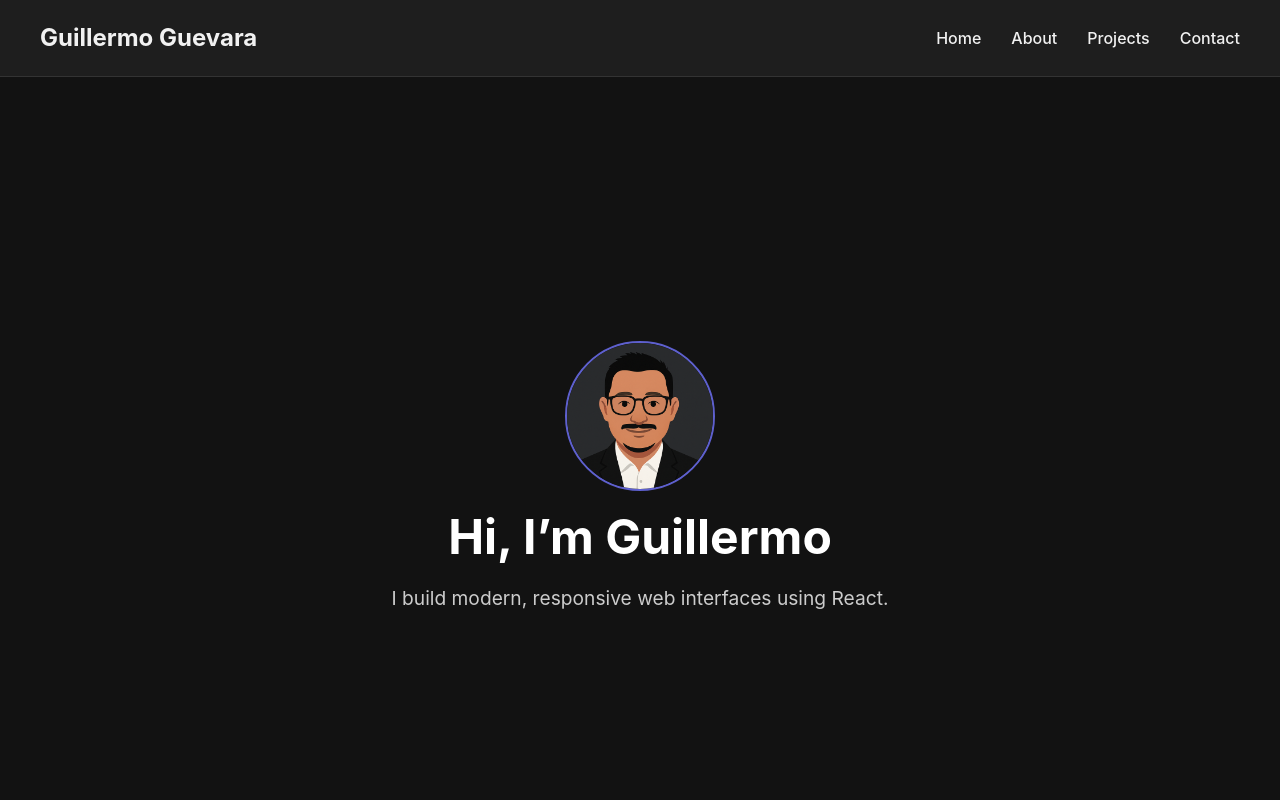
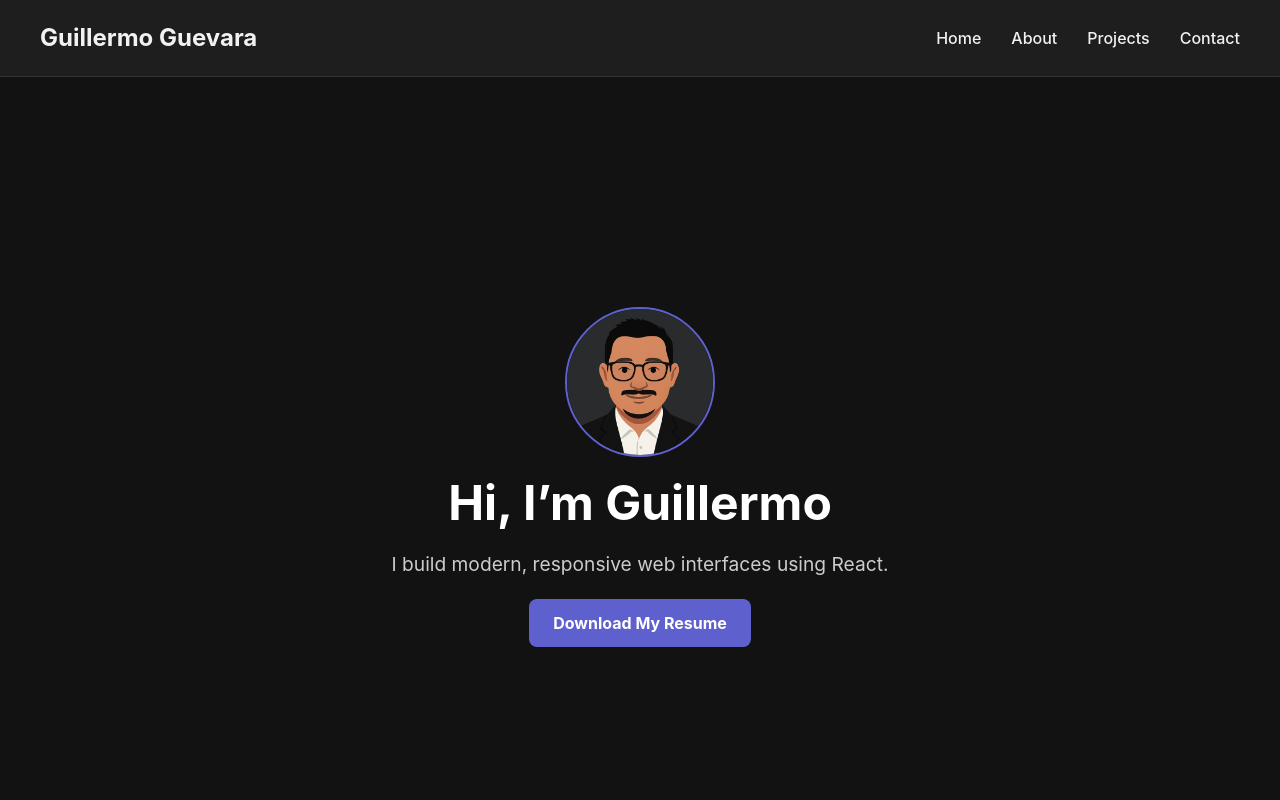
Before and after one commit to guillermoguevara887/my-portfolio, a React (Vite) app: page / in a window 1280 px wide. Shown: the top 800 px of the page. Built offline with nearby package versions, Linux system fonts and the light colour scheme.

Commit message:
Add download button for resume

```diff
--- a/pages/Home.jsx
+++ b/pages/Home.jsx
@@ -7,7 +7,12 @@
             <h1 data-aos="fade-up" data-aos-delay="200">Hi, I’m Guillermo</h1>
             <p data-aos="fade-up" data-aos-delay="400">
                 I build modern, responsive web interfaces using React.
+
             </p>
+            <a href="/cv.pdf" download className="download-btn">
+                Download My Resume
+            </a>
+
         </section>
 
     );
--- a/src/App.css
+++ b/src/App.css
@@ -71,6 +71,23 @@
   font-size: 1.2rem;
   color: #cccccc;
 }
+
+.download-btn {
+  display: inline-block;
+  background-color: #5e60ce;
+  color: #fff;
+  padding: 12px 24px;
+  border-radius: 8px;
+  text-decoration: none;
+  margin-top: 20px;
+  font-weight: bold;
+  transition: background-color 0.3s ease;
+}
+
+.download-btn:hover {
+  background-color: #7f84f3;
+}
+
 
 /* ===== ABOUT SECTION ===== */
 .about-section {
```
Also changed, not shown: 1 other file (tests, documents, lock files or other folders).
